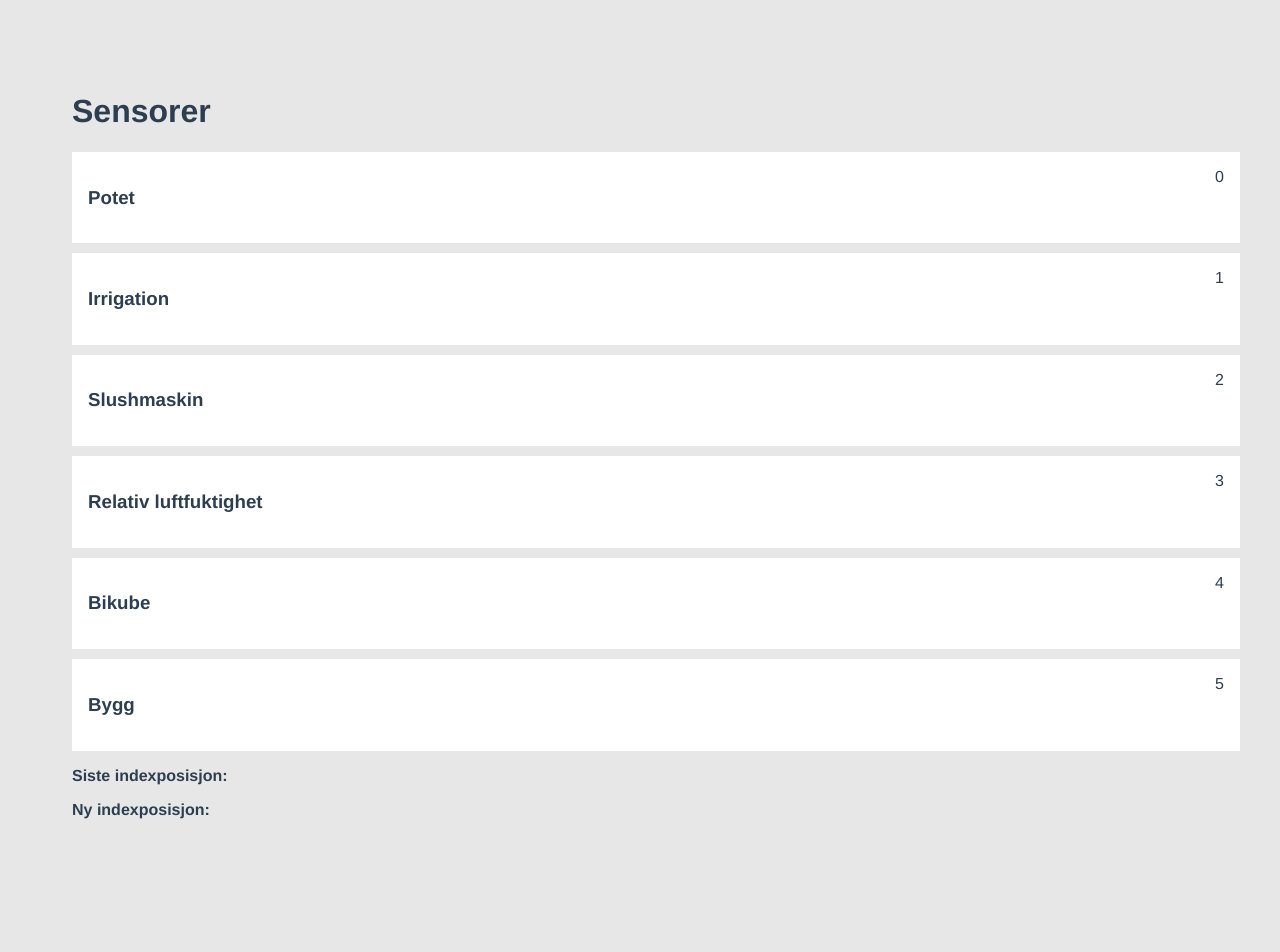
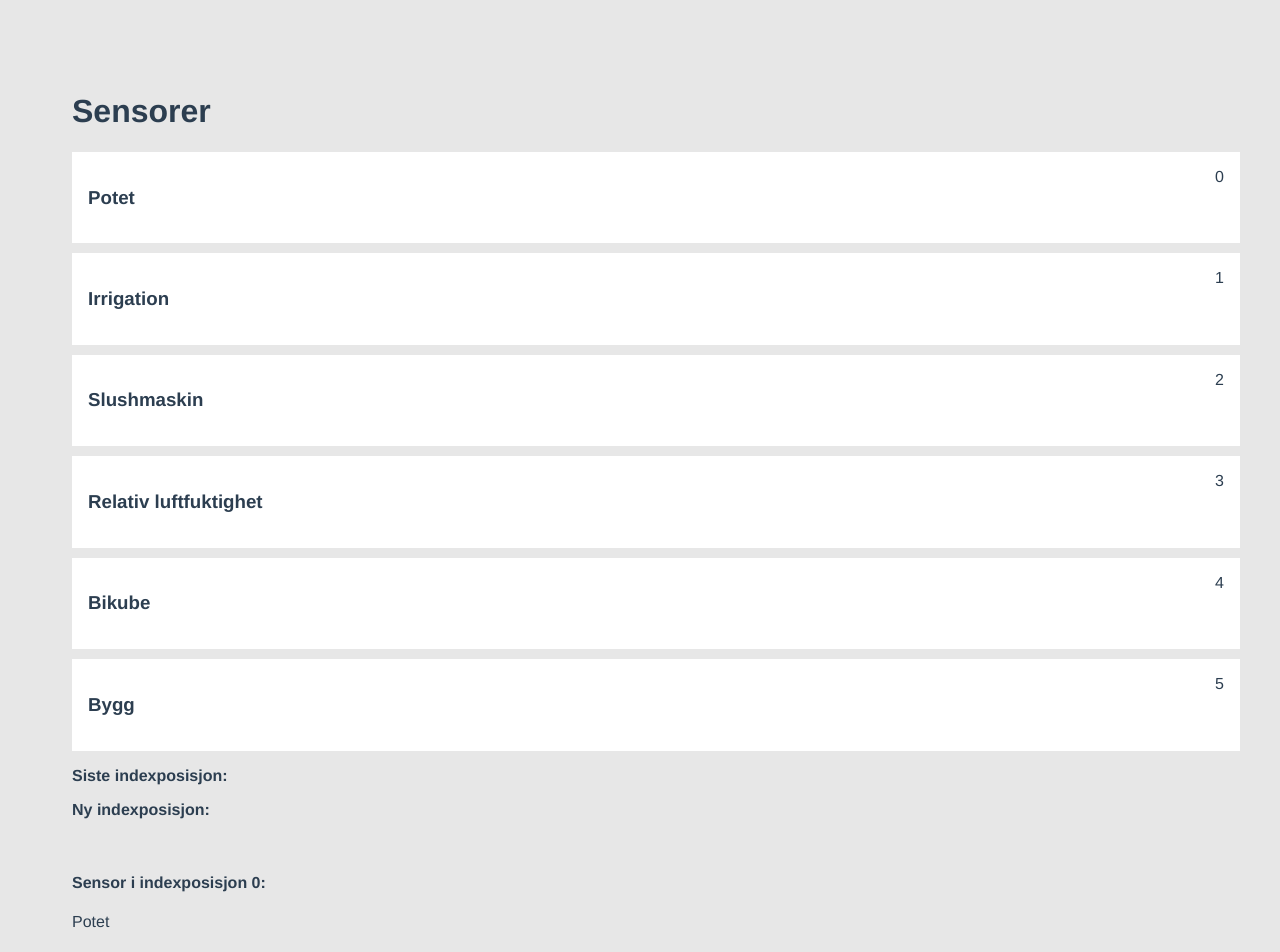
Before and after one commit to leiflundberg/vue-sortable, a Vue app: page / in a window 1280 px wide. Shown: the top 952 px of the page. Before the commit the page ends 907 px from the top, so only its background shows below. Built offline with nearby package versions, Linux system fonts and the light colour scheme.

Commit message:
myArray[0].name

```diff
--- a/src/components/HelloWorld.vue
+++ b/src/components/HelloWorld.vue
@@ -12,7 +12,9 @@
     </draggable>
 
     <p><strong>Siste indexposisjon: </strong>{{ oldIndex }}</p>
-    <p><strong>Ny indexposisjon: </strong>{{ newIndex }}</p>
+    <p><strong>Ny indexposisjon: </strong>{{ newIndex }}</p><br>
+    <h4>Sensor i indexposisjon 0: </h4>
+    <p>{{ myArray[0].name }}</p>
   </div>
 </template>
 
```
